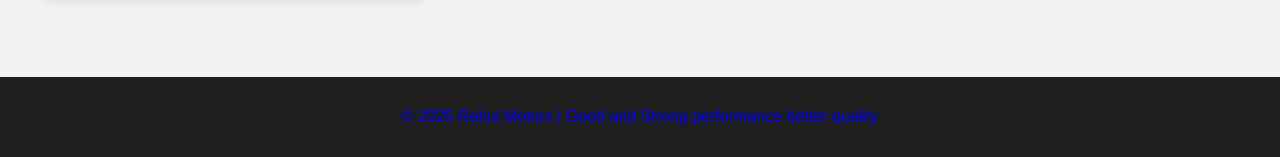
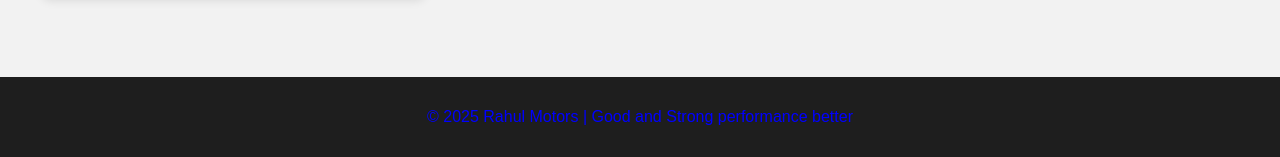
Before and after one commit to rsrr82792-glitch/django-todoapp, a Django app: page / in a window 1280 px wide. Shown: the part 802-959 px from the top of the page. Run offline with Django 3.2, Linux system fonts and the light colour scheme.

Commit message:
Update footer text in cars.html

```diff
--- a/todoApp/templates/cars.html
+++ b/todoApp/templates/cars.html
@@ -98,7 +98,7 @@
   </div>
 
   <footer>
-    <p>© 2025 Rahul Motors | Good and Strong performance better quality </p>
+    <p>© 2025 Rahul Motors | Good and Strong performance better </p>
   </footer>
 </body>
 </html>
```
